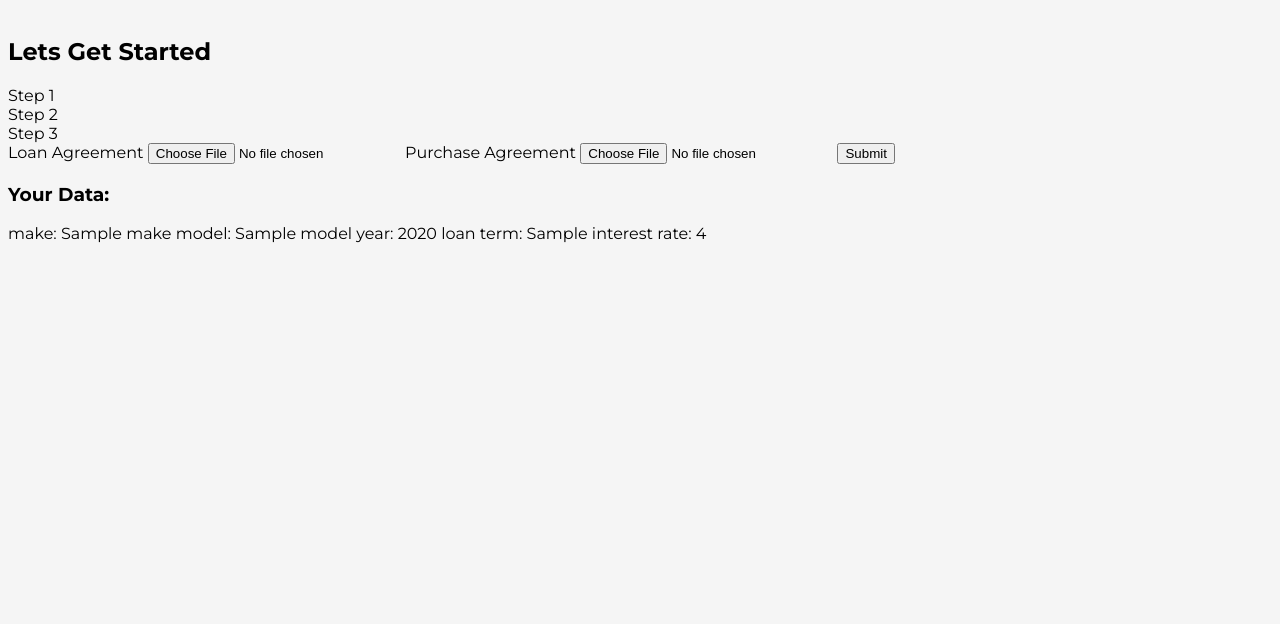
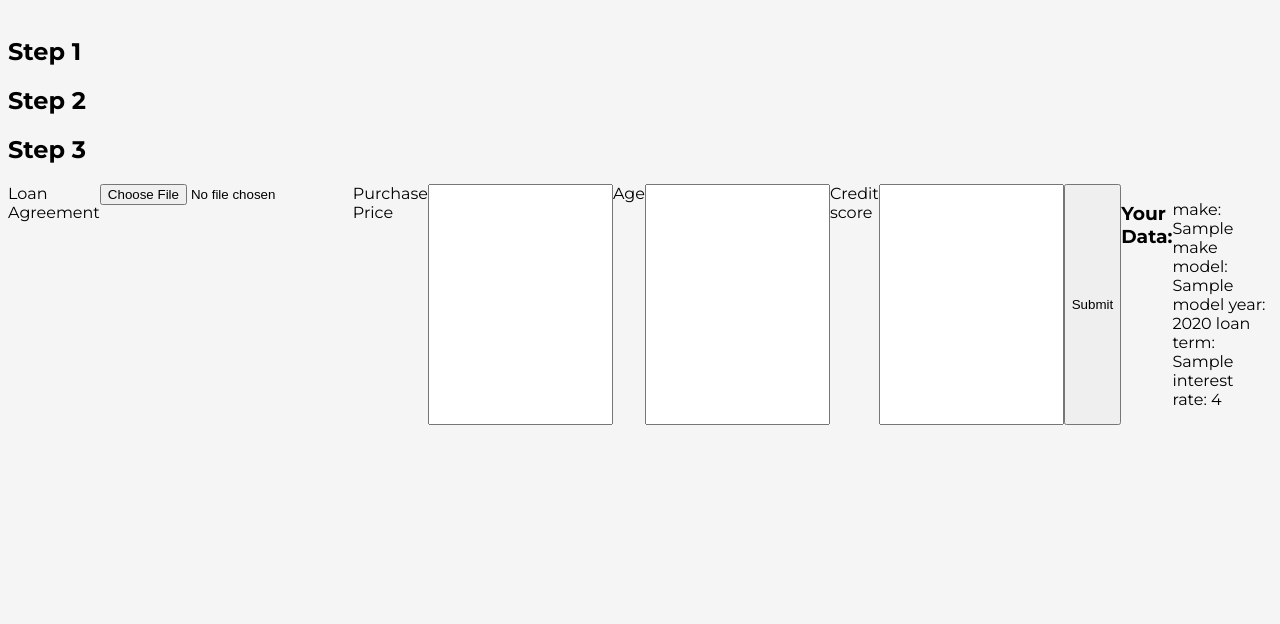
Before and after one commit to Boneta123/auto-advisor-hackbu, a Flask app: template templates/index.html in a window 1280 px wide. Shown: the part 101-725 px from the top of the page. Run offline with Flask 3, Linux system fonts and the light colour scheme; the template is opened without the code that fills it: most values are stand-ins (such as "Sample title", 1, 10 or a date in 2020); parts of the project's set-up code (start-up, migrations or seed data) failed here and were passed over.

Commit message:
new input frontend

```diff
--- /dev/null
+++ b/static/main.css
@@ -0,0 +1,3 @@
+.full-input{
+    display: flex;
+}
--- a/templates/index.html
+++ b/templates/index.html
@@ -10,6 +10,7 @@
     />
     <link rel="stylesheet" href="../static/default.css" />
     <link rel="stylesheet" href="../static/header.css" />
+    <link rel="stylesheet" href="../static/main.css" />
   </head>
   <body>
     <header class="header">
@@ -28,11 +29,15 @@
       </div>
     </header>
     <main>
-      <h2>Lets Get Started</h2>
-      <div>Step 1</div>
-      <div>Step 2</div>
-      <div>Step 3</div>
-      <form action="/analyze" enctype="multipart/form-data" type="POST">
+      <h2>Step 1</h2>
+      <h2>Step 2</h2>
+      <h2>Step 3</h2>
+      <form
+        class="full-input"
+        action="/analyze"
+        enctype="multipart/form-data"
+        type="POST"
+      >
         <!--Form for the two pdfs-->
         <label for="loan-agreement">Loan Agreement</label>
         <input
@@ -41,13 +46,12 @@
           name="loan-agreement"
           id="loan-agreement"
         />
-        <label for="purchase-agreement">Purchase Agreement</label>
-        <input
-          type="file"
-          accept="image/*"
-          name="purchase-agreement"
-          id="purchase-agreement"
-        />
+        <label for="purchase-price">Purchase Price</label>
+        <input name="purchase-price" type="number" id="purchase-price" />
+        <label for="age">Age</label>
+        <input name="age" type="number" id="age" />
+        <label for="credit-score">Credit score</label>
+        <input name="age" type="number" id="age" />
         <button type="submit">Submit</button>
         <h3>Your Data:</h3>
         <p>
```
